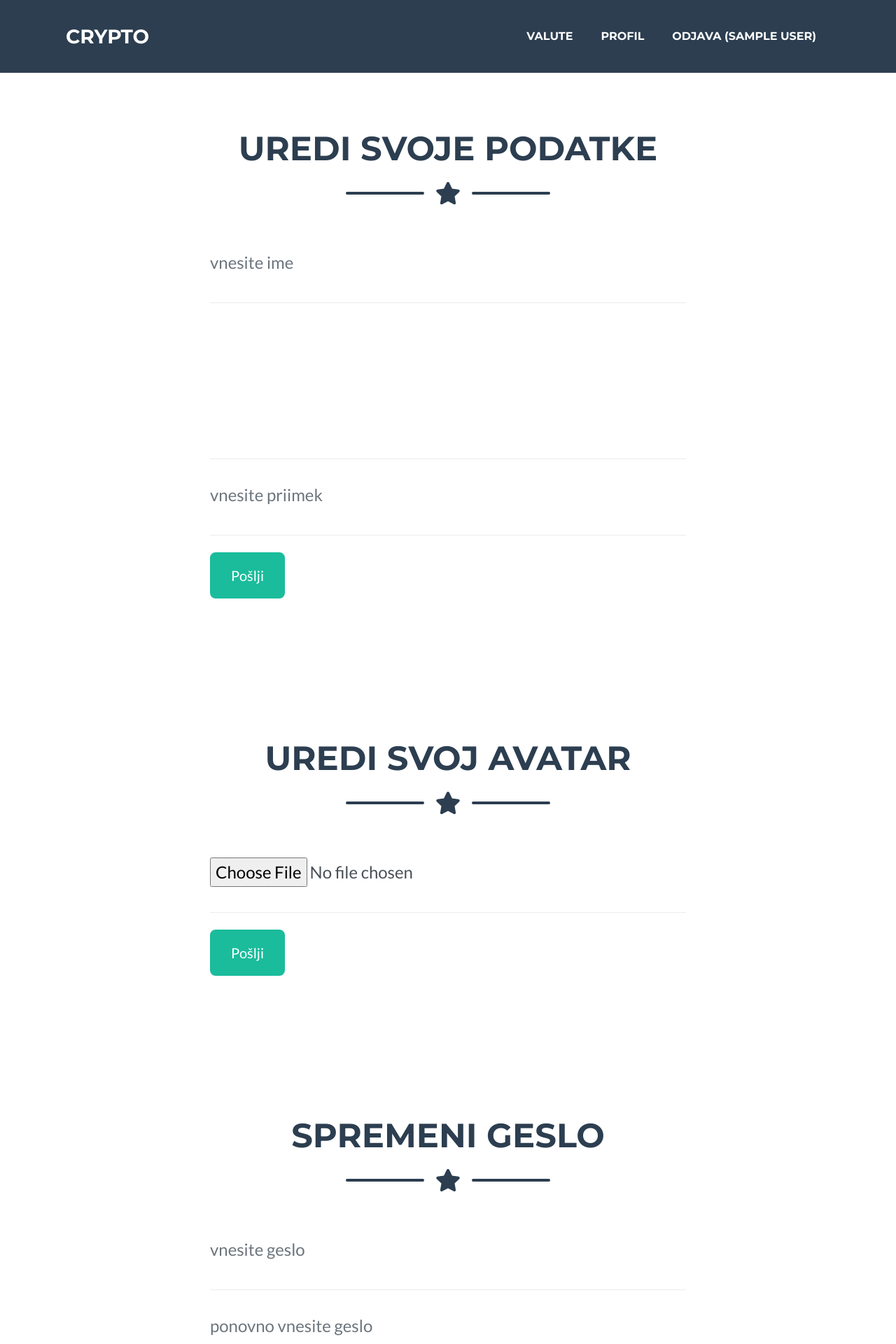
After one commit to OogaBoogaLuka/Crypto, a PHP site: page /profile.php in a window 1280 px wide. The commit adds this page. Shown: the top 1920 px of the page at 70% size. Run offline with PHP 8.4, Linux system fonts and the light colour scheme; the visitor is signed in with stand-in values (Sample User, id 1); data that the repository does not hold is empty; some libraries are stand-ins or nearby versions.

Commit message:
urejanje uporabniškega profila

```diff
--- a/header.php
+++ b/header.php
@@ -45,6 +45,8 @@
                             $first_name = $_SESSION['first_name'];
 
                             echo '<li class="nav-item mx-0 mx-lg-1"><a class="nav-link py-3 px-0 px-lg-3 rounded js-scroll-trigger"
+                                href="profile.php">Profil</a></li>';
+                            echo '<li class="nav-item mx-0 mx-lg-1"><a class="nav-link py-3 px-0 px-lg-3 rounded js-scroll-trigger"
                                 href="logout.php">Odjava ('.$first_name.')</a></li>';
                         }
                         else {
--- /dev/null
+++ b/profile.php
@@ -0,0 +1,146 @@
+<?php
+    include_once "header.php";
+    include_once "database.php";
+
+    $id = $_SESSION['user_id'];
+    $query = "SELECT * FROM users WHERE id = ?";
+    $stmt = $pdo->prepare($query);
+    $stmt->execute([$id]);
+
+    $user = $stmt->fetch();
+?>
+
+<section class="page-section">
+    <div class="container">
+        <!-- Contact Section Heading-->
+        <h2 class="page-section-heading text-center text-uppercase text-secondary mb-0">Uredi svoje podatke</h2>
+        <!-- Icon Divider-->
+        <div class="divider-custom">
+            <div class="divider-custom-line"></div>
+            <div class="divider-custom-icon"><i class="fas fa-star"></i></div>
+            <div class="divider-custom-line"></div>
+        </div>
+        <!-- Contact Section Form-->
+        <div class="row">
+            <div class="col-lg-8 mx-auto">
+                <!-- To configure the contact form email address, go to mail/contact_me.php and update the email address in the PHP file on line 19.-->
+                <form action="user_update.php" method="post" enctype="multipart/form-data">
+
+                    <div class="control-group">
+                        <div class="form-group floating-label-form-group controls mb-0 pb-2">
+                            <label>Ime</label>
+                            <input class="form-control" type="text" name="first_name" placeholder="vnesite ime"
+                                required="required" value="<?php echo $user['first_name'];?>"/> <br />
+                        </div>
+                    </div>
+                    <div class="control-group">
+                        <div class="form-group floating-label-form-group controls mb-0 pb-2">
+                            <label>Opis</label>
+                            <textarea name="description" placeholder="Vnesi opis" rows="5">
+                            <?php echo $user['description'];?>
+                            </textarea> <br />
+                        </div>
+                    </div>
+                    <div class="control-group">
+                        <div class="form-group floating-label-form-group controls mb-0 pb-2">
+                            <label>Priimek</label>
+                            <input class="form-control" type="text" name="last_name" placeholder="vnesite priimek"
+                                required="required" value="<?php echo $user['last_name'];?>"/> <br />
+                        </div>
+                    </div>
+
+                    <br />
+                    <div id="success"></div>
+                    <div class="form-group"><button class="btn btn-primary btn-xl" id="sendMessageButton"
+                            type="submit">Pošlji</button></div>
+                </form>
+            </div>
+        </div>
+    </div>
+</section>
+
+<section class="page-section">
+    <div class="container">
+        <!-- Contact Section Heading-->
+        <h2 class="page-section-heading text-center text-uppercase text-secondary mb-0">Uredi svoj avatar</h2>
+        <!-- Icon Divider-->
+        <div class="divider-custom">
+            <div class="divider-custom-line"></div>
+            <div class="divider-custom-icon"><i class="fas fa-star"></i></div>
+            <div class="divider-custom-line"></div>
+        </div>
+
+        <div>
+            <?php
+                if(!empty($user['avatar'])) {
+                    echo '<img src="'.$user['avatar'].'" alt="slika" width="150px" />';
+                }
+            ?>
+        </div>
+
+        <!-- Contact Section Form-->
+        <div class="row">
+            <div class="col-lg-8 mx-auto">
+                <!-- To configure the contact form email address, go to mail/contact_me.php and update the email address in the PHP file on line 19.-->
+                <form action="user_avatar.php" method="post" enctype="multipart/form-data">
+
+                    <div class="control-group">
+                        <div class="form-group floating-label-form-group controls mb-0 pb-2">
+                            <label>Avatar</label>
+                            <input class="form-control" type="file" name="avatar" placeholder="Izberi datoteko"
+                                required="required" /> <br />
+                        </div>
+                    </div>
+                    <br />
+                    <div id="success"></div>
+                    <div class="form-group"><button class="btn btn-primary btn-xl" id="sendMessageButton"
+                            type="submit">Pošlji</button></div>
+                </form>
+            </div>
+        </div>
+    </div>
+</section>
+
+<section class="page-section">
+    <div class="container">
+        <!-- Contact Section Heading-->
+        <h2 class="page-section-heading text-center text-uppercase text-secondary mb-0">Spremeni geslo</h2>
+        <!-- Icon Divider-->
+        <div class="divider-custom">
+            <div class="divider-custom-line"></div>
+            <div class="divider-custom-icon"><i class="fas fa-star"></i></div>
+            <div class="divider-custom-line"></div>
+        </div>
+        <!-- Contact Section Form-->
+        <div class="row">
+            <div class="col-lg-8 mx-auto">
+                <!-- To configure the contact form email address, go to mail/contact_me.php and update the email address in the PHP file on line 19.-->
+                <form action="user_change_pass.php" method="post">
+
+                <div class="control-group">
+                        <div class="form-group floating-label-form-group controls mb-0 pb-2">
+                            <label>Geslo</label>
+                            <input class="form-control" type="password" name="pass" placeholder="vnesite geslo"
+                                required="required" /> <br />
+                        </div>
+                    </div>
+                    <div class="control-group">
+                        <div class="form-group floating-label-form-group controls mb-0 pb-2">
+                            <label>Ponovi geslo</label>
+                            <input class="form-control" type="password" name="pass2" placeholder="ponovno vnesite geslo"
+                                required="required" /> <br />
+                        </div>
+                    </div>
+                    <br />
+                    <div id="success"></div>
+                    <div class="form-group"><button class="btn btn-primary btn-xl" id="sendMessageButton"
+                            type="submit">Pošlji</button></div>
+                </form>
+            </div>
+        </div>
+    </div>
+</section>
+
+<?php
+    include_once "footer.php";
+?>
```
Also changed, not shown: user_avatar.php (added, +53 -0 lines), user_change_pass.php (added, +26 -0 lines), user_update.php (added, +29 -0 lines), 1 other file.
